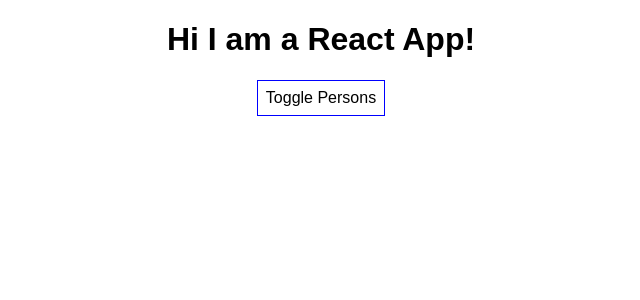
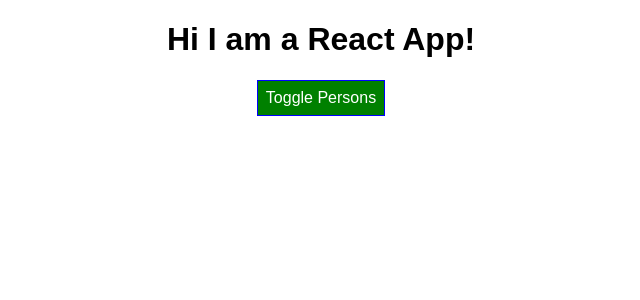
Before and after one commit to deeprony7/react-app, a React (Create React App) app: page / in a window 1280 px wide. Shown: the top 300 px of the page, without its empty margins (319-959 px from the left). Built offline with nearby package versions, Linux system fonts and the light colour scheme.

Commit message:
setting styles dynamically

```diff
--- a/src/App.js
+++ b/src/App.js
@@ -49,7 +49,8 @@
 
   render() {
     const style = {
-      backgroundColor: 'white',
+      backgroundColor: 'green',
+      color: 'white',
       font: 'inherit',
       border: '1px solid blue',
       padding: '8px',
@@ -72,6 +73,8 @@
           })}
         </div>
       )
+
+      style.backgroundColor = 'red'
     }
 
     return (
```
